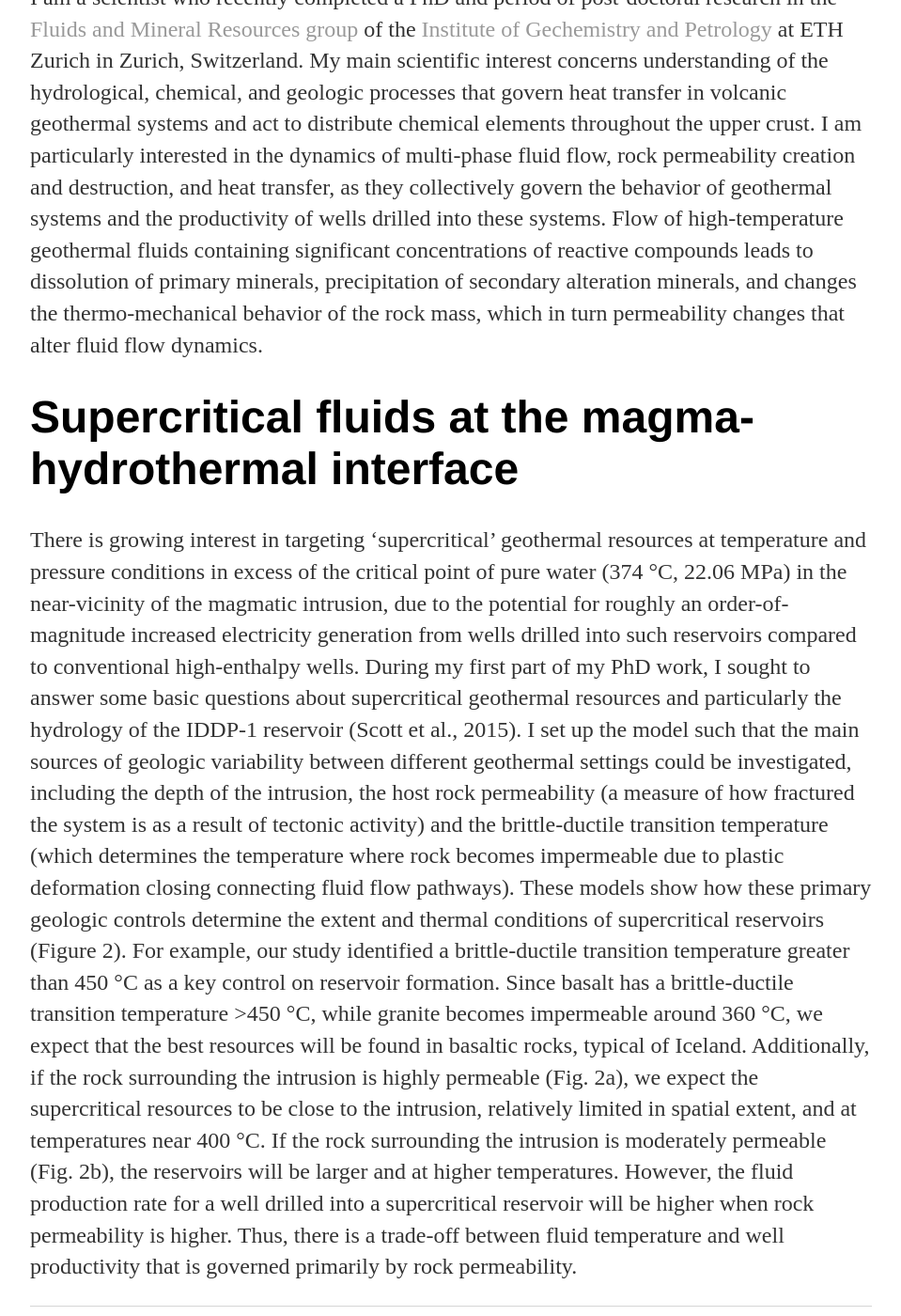
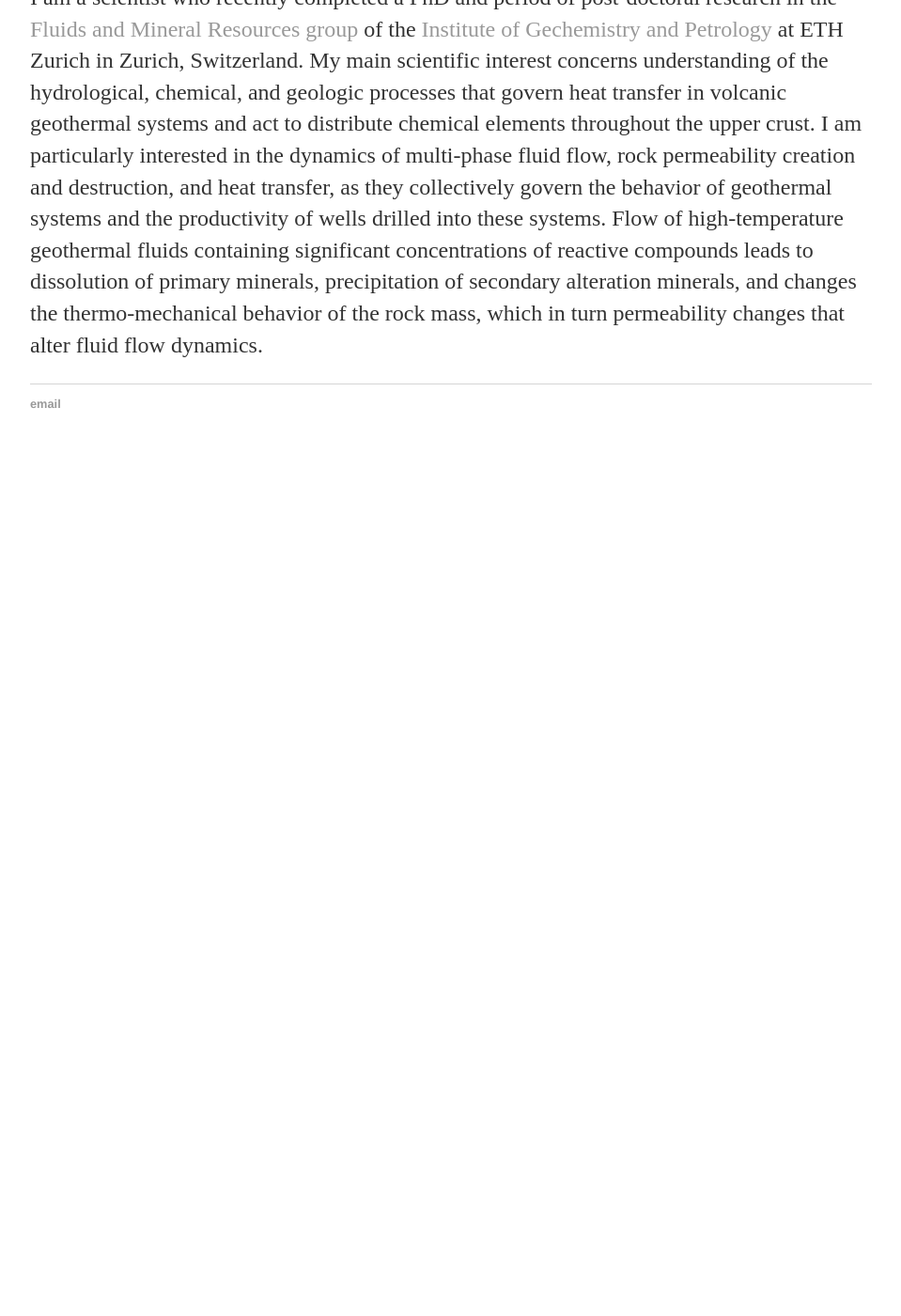
Before and after one commit to two-phaseflow/two-phaseflow.github.io, a Jekyll site: the page built from about/index.html, in a window 1280 px wide and 1400 px high, scrolled down 573 px. Shown: the whole window at 94% size, without its empty margins (160-1119 px from the left). Built offline with Jekyll 4.4.1, drawn with Linux system fonts in a browser that asks for light colours; after the commit the page ends 1070 px from its top, so only the background shows below that.

Commit message:
Update index.html

```diff
--- a/about/index.html
+++ b/about/index.html
@@ -18,24 +18,5 @@ title: About Samuel Scott
     of primary minerals, precipitation of secondary alteration minerals, and changes the thermo-mechanical behavior of the rock mass,
     which in turn permeability changes that alter fluid flow dynamics.</p>
 
-		<h1>Supercritical fluids at the magma-hydrothermal interface</h1>
-	<p>There is growing interest in targeting ‘supercritical’ geothermal resources at temperature and pressure conditions in excess
-	of the critical point of pure water (374 °C, 22.06 MPa) in the near-vicinity of the magmatic intrusion, due to the potential for roughly
-	an order-of-magnitude increased electricity generation from wells drilled into such reservoirs compared to conventional high-enthalpy
-	wells. During my first part of my PhD work, I sought to answer some basic questions about supercritical geothermal resources
-	and particularly the hydrology of the IDDP-1 reservoir (Scott et al., 2015). I set up the model such that the main sources
-	of geologic variability between different geothermal settings could be investigated, including the depth of the intrusion,
-	the host rock permeability (a measure of how fractured the system is as a result of tectonic activity) and the brittle-ductile
-	transition temperature (which determines the temperature where rock becomes impermeable due to plastic deformation closing
-	connecting fluid flow pathways). These models show how these primary geologic controls determine the extent and thermal conditions
-	of supercritical reservoirs (Figure 2).
-
-	For example, our study identified a brittle-ductile transition temperature greater than 450 °C as a key control on reservoir formation. Since
-	basalt has a brittle-ductile transition temperature >450 °C, while granite becomes impermeable around 360 °C, we expect that the best resources will
-	be found in basaltic rocks, typical of Iceland. Additionally, if the rock surrounding the intrusion is highly permeable (Fig. 2a), we expect the
-	supercritical resources to be close to the intrusion, relatively limited in spatial extent, and at temperatures near 400 °C. If the rock surrounding
-	the intrusion is moderately permeable (Fig. 2b), the reservoirs will be larger and at higher temperatures. However, the fluid production rate for a well
-	drilled into a supercritical reservoir will be higher when rock permeability is higher. Thus, there is a trade-off between fluid temperature and well
-	productivity that is governed primarily by rock permeability. </p>
 
 </div><!-- /.blurb -->
```
